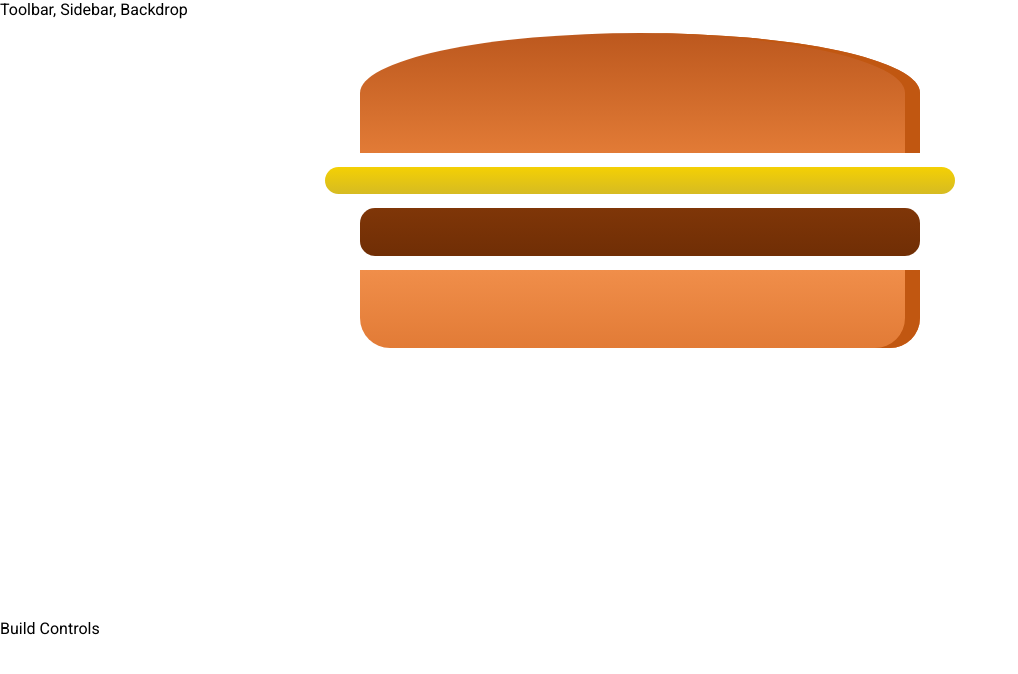
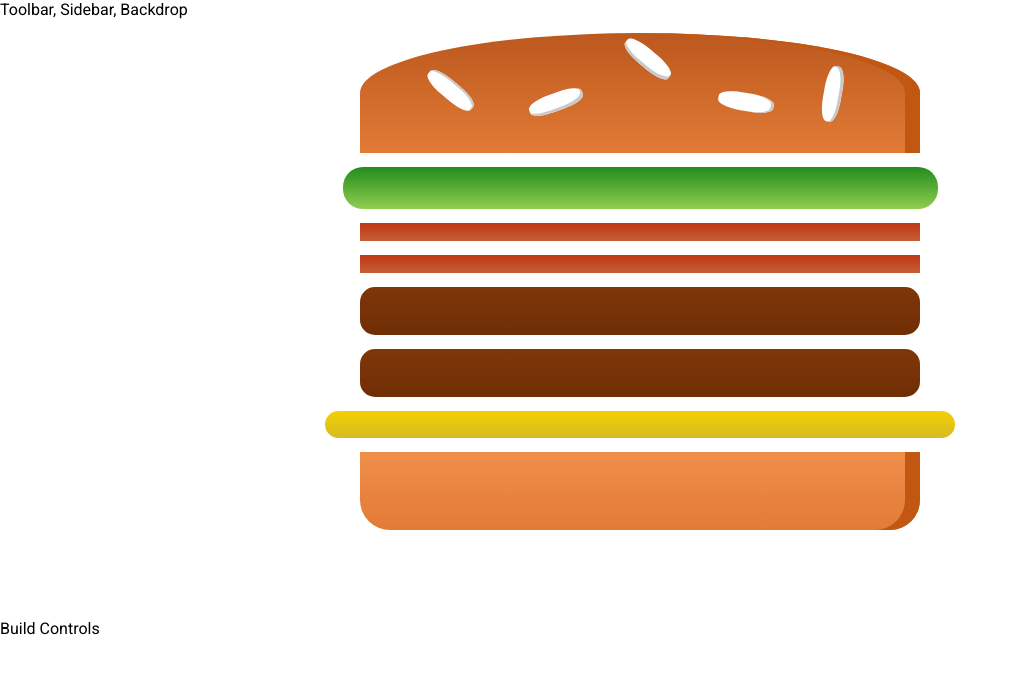
Before and after one commit to nitinda/react-complete-tutorial-training, a React (Create React App) app: page / in a window 1280 px wide. Shown: the top 674 px of the page, without its empty margins (0-1018 px from the left). Built offline with nearby package versions, Linux system fonts and the light colour scheme.

Commit message:
Modidifed code

```diff
--- a/src/components/Burger/Burger.jsx
+++ b/src/components/Burger/Burger.jsx
@@ -4,11 +4,17 @@
 import BurgerIngredient from './BurgerIngredients/BurgerIngredients'
 
 const burger = (props) => {
+    const transfommedIngredients = Object.keys(props.ingredients).map(igKey => {
+        return [...Array(props.ingredients[igKey])].map((_, i) => {
+            return <BurgerIngredient key={igKey + i} type={igKey} />
+        })
+    });
+    console.log({transfommedIngredients})
+
     return (
         <div className="Burger">
             <BurgerIngredient type="bread-top"/>
-            <BurgerIngredient type="cheese"/>
-            <BurgerIngredient type="meat"/>
+            {transfommedIngredients}
             <BurgerIngredient type="bread-bottom"/>
         </div>
     )
--- a/src/components/Burger/BurgerIngredients/BurgerIngredients.jsx
+++ b/src/components/Burger/BurgerIngredients/BurgerIngredients.jsx
@@ -14,8 +14,8 @@
       case "bread-top":
         ingredient = (
           <div className="BreadTop">
-            <div className="Seed1"></div>
-            <div className="Seed2"></div>
+            <div className="Seeds1"></div>
+            <div className="Seeds2"></div>
           </div>
         );
         break;
--- a/src/containers/BurgerBuilder/BurgerBuilder.jsx
+++ b/src/containers/BurgerBuilder/BurgerBuilder.jsx
@@ -1,17 +1,26 @@
-import React, {Component} from 'react'
+import React, { Component } from "react";
 
-import Aux from '../../hoc/Aux'
-import Burger from '../../components/Burger/Burger'
+import Aux from "../../hoc/Aux";
+import Burger from "../../components/Burger/Burger";
 
 class BurgerBuilder extends Component {
+  state = {
+    ingredients: {
+      salad: 1,
+      bacon: 2,
+      meat: 2,
+      cheese: 1,
+    },
+  };
+
   render() {
     return (
       <Aux>
-                <Burger />
+        <Burger ingredients={this.state.ingredients} />
         <div>Build Controls</div>
       </Aux>
-        )
+    );
   }
 }
 
-export default BurgerBuilder
+export default BurgerBuilder;
```
Lines whose indentation alone changed are shown as unchanged.
